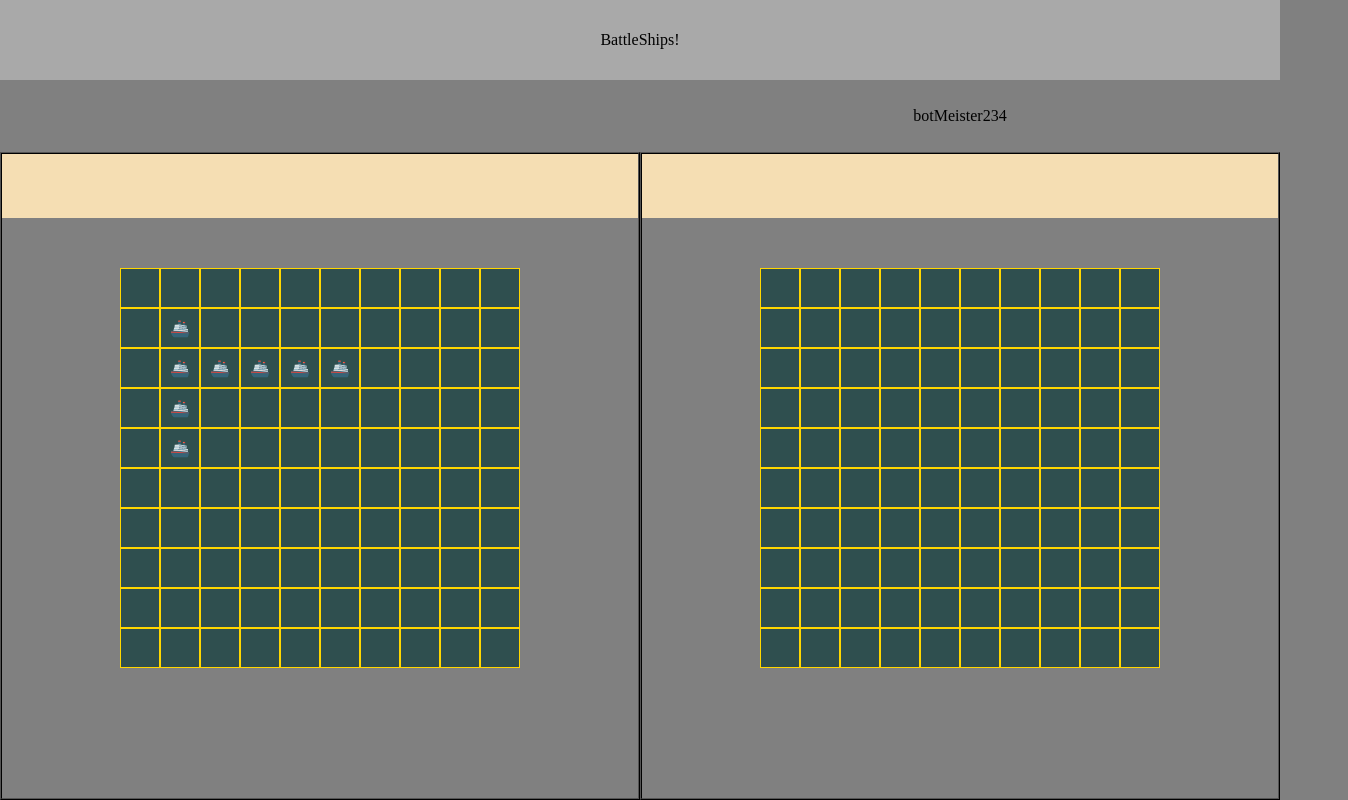
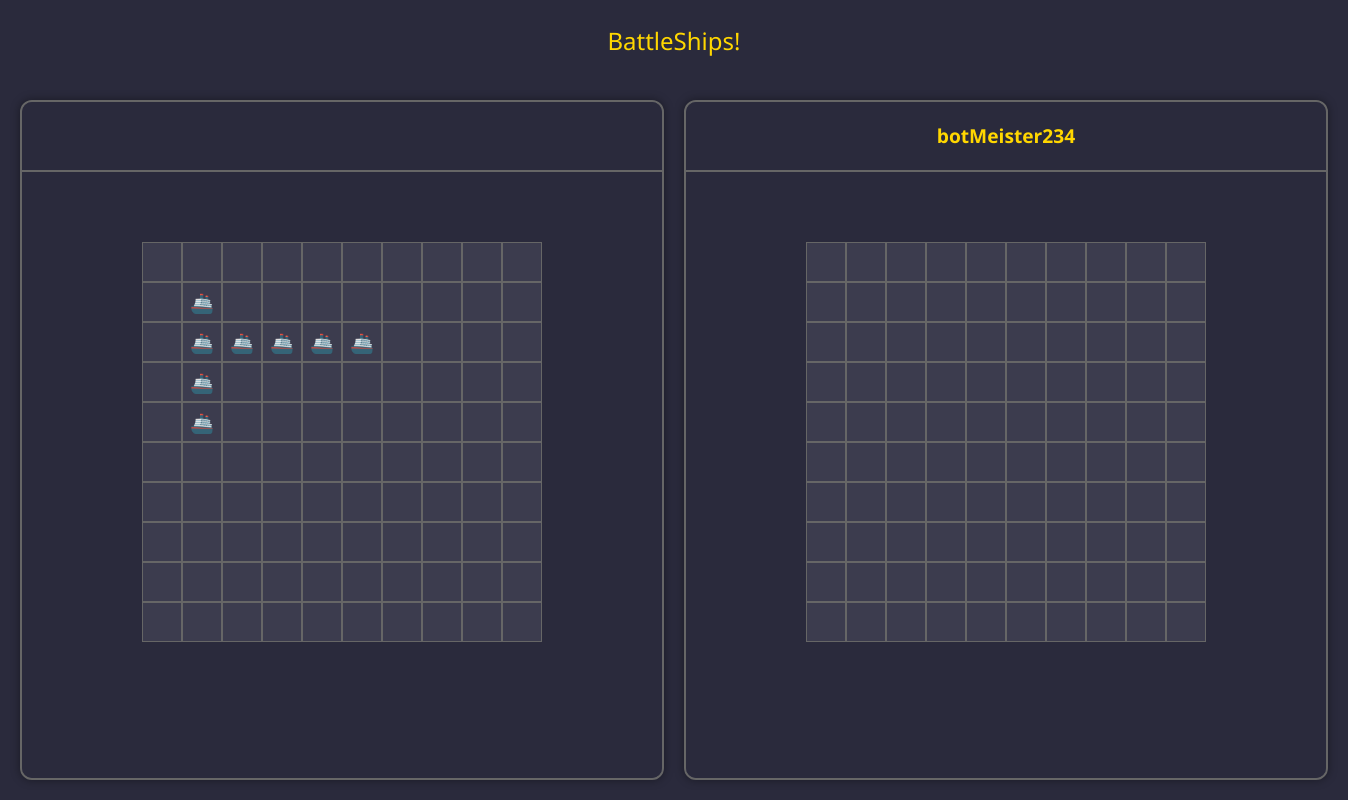
Before and after one commit to Clanbulance/BattleShips, a website with bundled scripts: page index.html in a window 1280 px wide. Both pictures are taken after a click on the button "Set username". Shown: the whole page, 1348 px wide, since content can reach past the window. Built offline with nearby package versions, Linux system fonts and the light colour scheme.

Commit message:
styled css fromn gpt

```diff
--- a/style.css
+++ b/style.css
@@ -2,139 +2,183 @@
     box-sizing: border-box;
     margin: 0;
     padding: 0;
+    font-family: 'Segoe UI', sans-serif;
 }
 
 html, body {
-    box-sizing: border-box;
-    width:100vw;
+    width: 100vw;
     height: 100vh;
-    background-color: gray;
-
+    background-color: var(--bg-color);
+    color: var(--text);
 }
 
 body {
     display: grid;
     grid-template-rows: 10% 90%;
     grid-template-areas:
-    "topBar"
-    "playField"
-    ;
+        "topBar"
+        "playField";
 }
 
+/* === Top Bar === */
 .topbar {
+    grid-area: topBar;
     display: flex;
     justify-content: center;
     align-items: center;
-    grid-area: topBar;
-    background-color: darkgray;
+    background-color: var(--panel-bg);
+    box-shadow: 0 2px 5px rgba(0,0,0,0.5);
+    font-size: 1.5rem;
+    color: var(--accent);
 }
 
+/* === Playfield Layout === */
 .playfield {
     grid-area: playField;
     display: flex;
+    background-color: var(--panel-bg);
+    gap: 20px;
+    padding: 20px;
 }
 
-.playfield .side{
+.playfield .side {
     width: 50%;
     display: flex;
-    justify-content: center;
+    flex-direction: column;
     align-items: center;
-    gap:12px;
-
+    gap: 16px;
 }
 
-
-.playfield .userpanel{
+.playfield .userpanel {
     display: flex;
     flex-direction: column;
-
+    justify-content: center;
+    gap: 12px;
 }
 
-.botpanel{
+.playfield .userpanel button {
+    width: 180px;
+    height: 50px;
+    background-color: var(--accent);
+    color: #000;
+    border: none;
+    border-radius: 8px;
+    font-weight: bold;
+    cursor: pointer;
+    transition: background 0.2s;
+}
+
+.playfield .userpanel button:hover {
+    background-color: gold;
+}
+
+.botpanel {
     display: flex;
     justify-content: center;
     align-items: center;
     width: 100%;
 }
 
-
-.gameGUI{
+/* === Game GUI Layout === */
+.gameGUI {
     display: grid;
-    justify-content: center;
-    align-items: center;
     grid-template-rows: 10% 90%;
     grid-template-columns: 50vw;
     grid-template-areas:
-    "name"
-    "playbox"
-    ;
-
+        "name"
+        "playbox";
+    justify-content: center;
+    align-items: center;
+    border: 2px solid var(--border-color);
+    border-radius: 12px;
+    overflow: hidden;
+    background-color: var(--cell-bg);
+    box-shadow: 0 0 10px rgba(0,0,0,0.4);
 }
 
-.name{
+.name {
     grid-area: name;
     display: grid;
     justify-content: center;
     align-items: center;
     width: 100%;
     height: 100%;
-
+    font-weight: bold;
+    color: var(--accent);
+    font-size: 1.2rem;
+    background-color: var(--panel-bg);
 }
 
-.playbox{
+.playbox {
     grid-area: playbox;
-    width:100%;
+    width: 100%;
     height: 100%;
-    border:2px black ridge;
+    border-top: 2px solid var(--border-color);
     display: grid;
     grid-template-rows: 10% 90%;
-
+    background-color: var(--panel-bg);
 }
 
-.scoreContainer{
-    background-color: wheat;
+.scoreContainer {
+    background-color: var(--panel-bg);
     width: 100%;
     height: 100%;
+    color: var(--accent);
+    display: flex;
+    justify-content: center;
+    align-items: center;
+    font-weight: bold;
+}
+
+.gameContainer {
+    width: 100%;
+    height: 100%;
+    display: grid;
+    grid-template-columns: repeat(10, 40px);
+    grid-template-rows: repeat(10, 40px);
+    justify-content: center;
+    align-items: center;
+    padding-top: 10px;
+}
+
+/* === Cells === */
+.cell {
+    width: 40px;
+    height: 40px;
+    border: 1px solid var(--border-color);
+    background-color: var(--cell-bg);
+    display: flex;
+    justify-content: center;
+    align-items: center;
+    font-size: 1.2rem;
+    color: var(--text);
+    transition: background-color 0.2s ease;
+    cursor: pointer;
+}
+
+.cell:hover{
+ border: 4px solid var(--border-color);
+}
+
+.cell.hit {
+    background-color: var(--hit);
+    color: white;
+}
+
+.cell.splash {
+    background-color: var(--miss);
+    color: white;
 }
 
 
-.gameContainer{
-    width: 100%;
-    height: 100%;
-
-    display:grid;
-    grid-template-columns: repeat(10,40px);
-    grid-template-rows: repeat(10,40px);
-    justify-content: center;
-    align-items:center;
-    padding-top: 50px;
-
-}
-
-.cell {
-    border:1px solid gold;
-    background-color: darkslategray;
-    width: 40px;
-    height: 40px;
-    display: flex;
-    justify-content: center;
-    align-items: center;
-}
-
-
-
-.playfield .userpanel button{
-    width: 180px;
-    height: 50px;
-}
-
-
-
-
-
-
-
-
 :root {
+    --bg-color: #1e1e2f;
+    --panel-bg: #2a2a3c;
+    --accent: #ffd700;
+    --cell-bg: #3c3c4e;
+    --hit: #ff4d4d;
+    --miss: #4da6ff;
+    --text: #f5f5f5;
+    --border-color: #666;
     --test-border: 2px solid red;
 }
```
